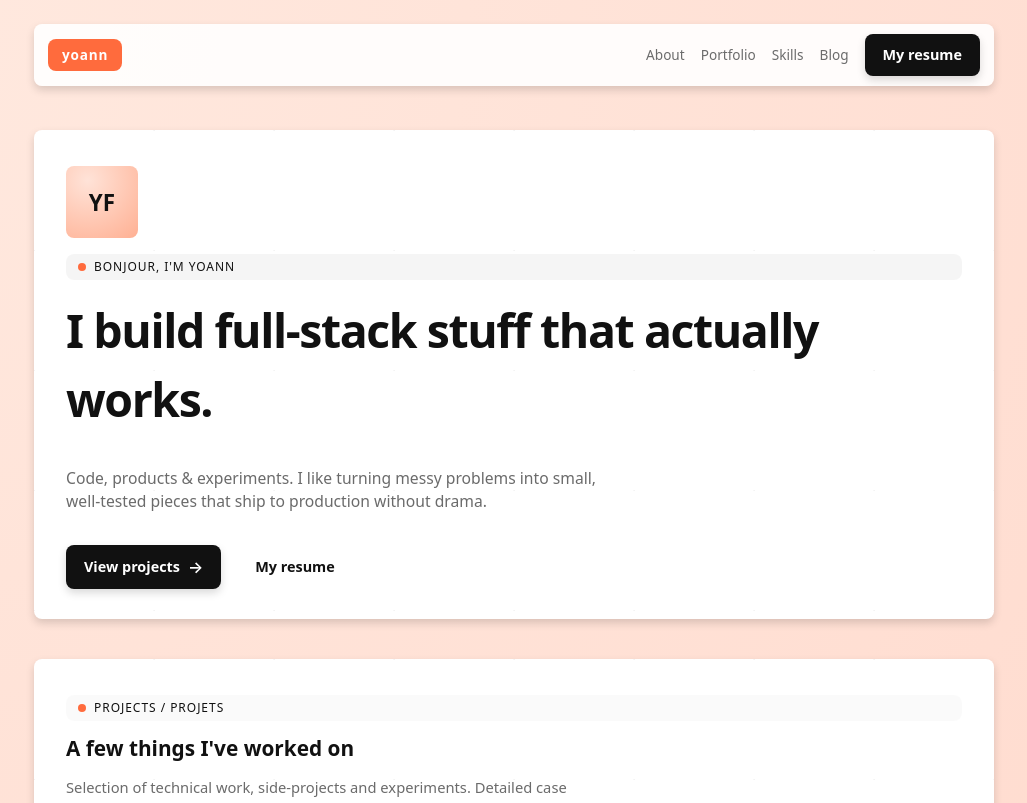
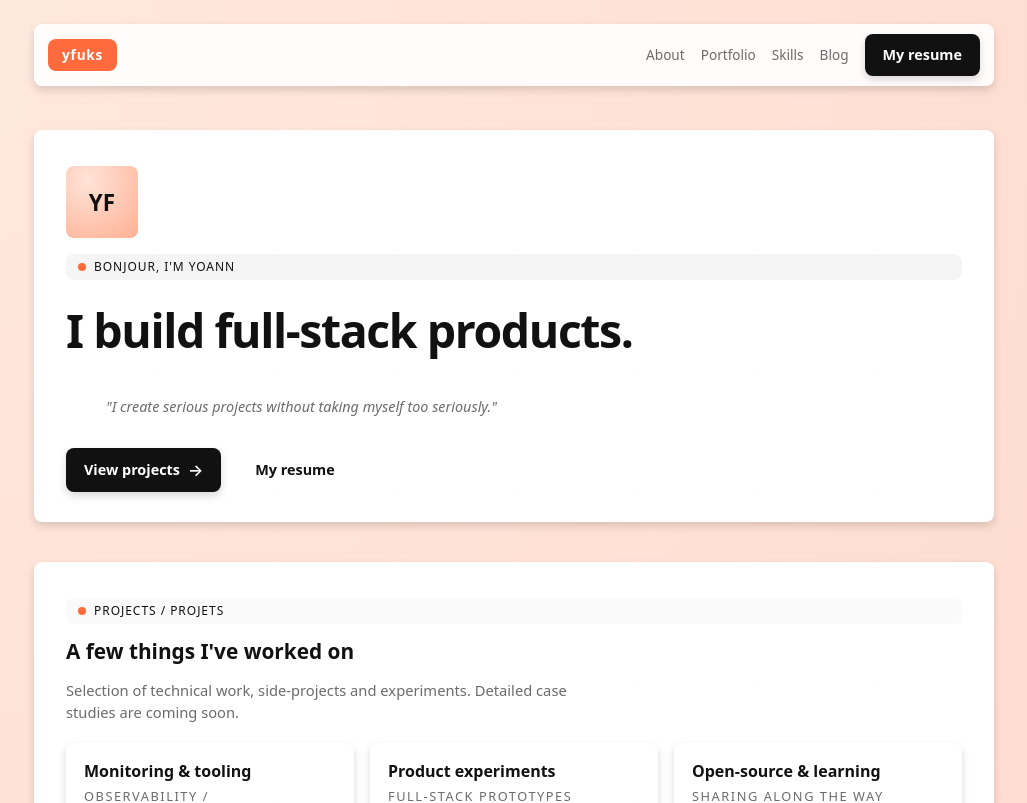
Before and after one commit to yfuks/yfuks.github.io, a React (Vite) app: page / in a window 1280 px wide. Shown: the top 803 px of the page, without its empty margins (126-1153 px from the left). Built offline with nearby package versions, Linux system fonts and the light colour scheme.

Commit message:
Update App component branding and hero section content. Change logo text from "yoann" to "yfuks" and revise hero heading to emphasize "full-stack products." Introduce a new blockquote for a personal project statement and add corresponding CSS for accent styling.

```diff
--- a/src/App.jsx
+++ b/src/App.jsx
@@ -35,7 +35,7 @@ function App() {
           <Header>
             <Header.Left>
               <a href="#top" className="top-bar-logo" aria-label="Back to top of Yoann Fuks portfolio">
-                <span className="top-bar-logo-pill">yoann</span>
+                <span className="top-bar-logo-pill">yfuks</span>
               </a>
             </Header.Left>
             <Header.Right>
@@ -67,12 +67,11 @@ function App() {
 
               <div className="stack">
                 <h1 className="hero-heading">
-                  I build <span>full‑stack</span> stuff that actually works.
+                  I build <span>full-stack</span> products.
                 </h1>
-                <p className="hero-body">
-                  Code, products &amp; experiments. I like turning messy problems into small,
-                  well‑tested pieces that ship to production without drama.
-                </p>
+                <blockquote className="hero-body hero-body--accent" cite="Yoann Fuks">
+                  "I create serious projects without taking myself too seriously."
+                </blockquote>
               </div>
 
               <div className="hero-footer">
--- a/src/index.css
+++ b/src/index.css
@@ -111,6 +111,11 @@ main {
   color: var(--color-text-muted);
   font-size: 0.98rem;
   max-width: 34rem;
+}
+
+.hero-body--accent {
+  font-size: 0.9rem;
+  font-style: italic;
 }
 
 .pill {
@@ -236,7 +241,6 @@ main {
   font-size: 0.85rem;
   font-weight: 700;
   letter-spacing: 0.06em;
-  text-transform: lowercase;
 }
 
 .top-bar-nav {
```
